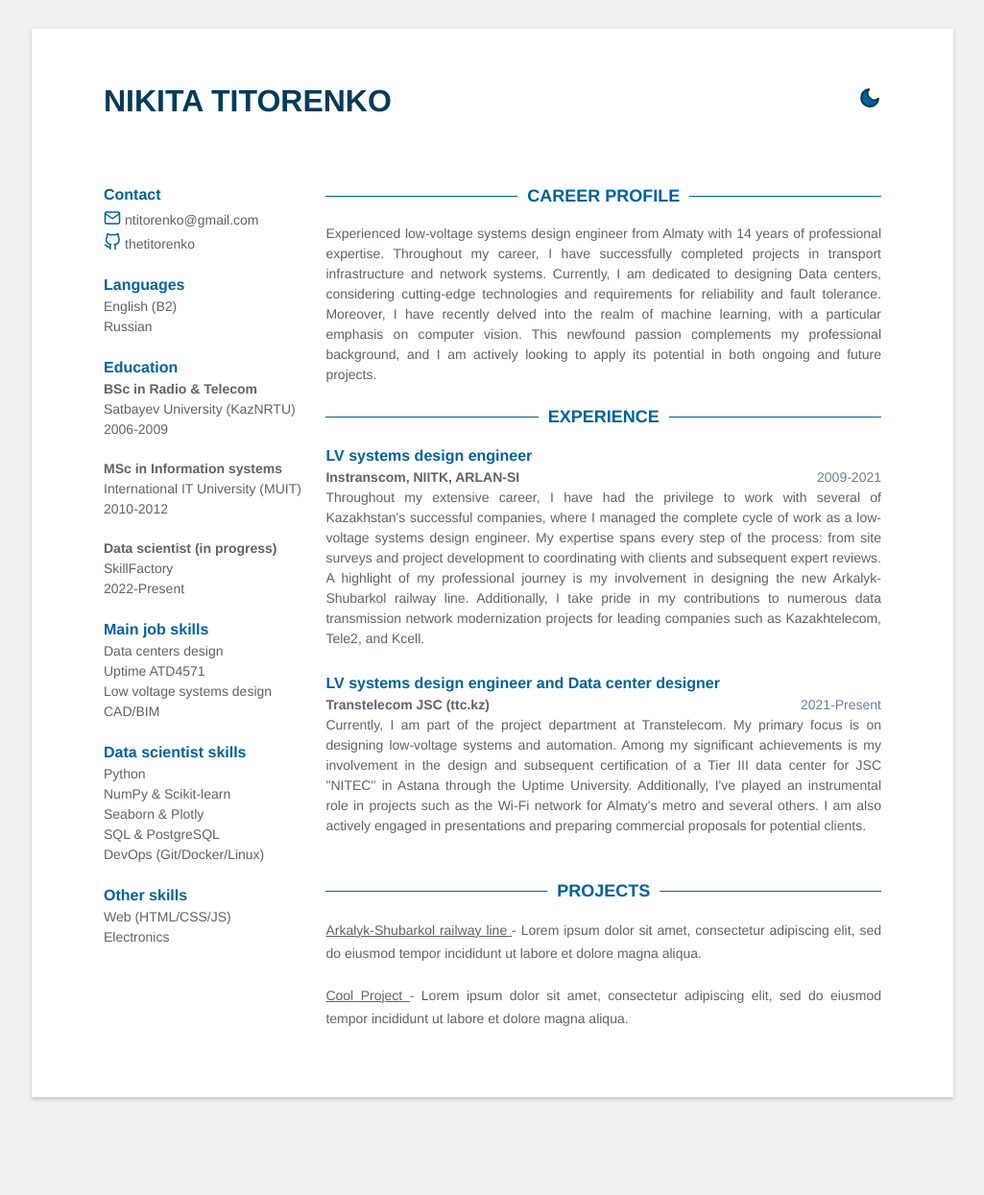
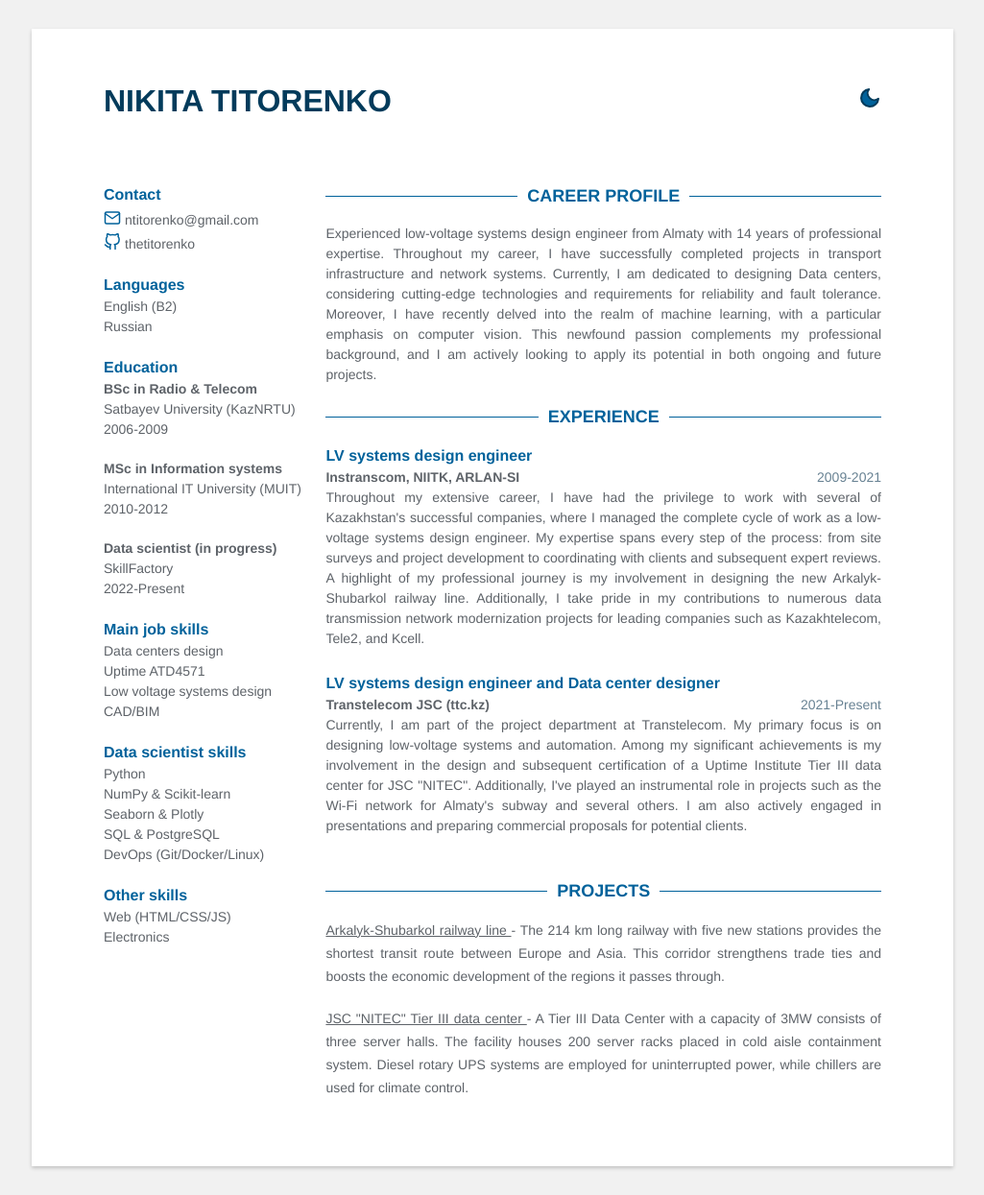
Before and after one commit to thetitorenko/thetitorenko, a Jekyll site: the page built from index.html, in a window 1280 px wide. Shown: the whole page at 96% size, without its empty margins (127-1152 px from the left). Built offline with Jekyll 4.4.1, drawn with Linux system fonts in a browser that asks for light colours; before the commit the page ends 1173 px from its top, so only the background shows below that.

Commit message:
modified:   _data/data.yml

```diff
--- a/_data/data.yml
+++ b/_data/data.yml
@@ -79,9 +79,9 @@ experience:
     details: |
       Currently, I am part of the project department at Transtelecom. My primary focus is on designing
       low-voltage systems and automation. Among my significant achievements is my involvement in the
-      design and subsequent certification of a Tier III data center for JSC "NITEC" in Astana through
-      the Uptime University. Additionally, I've played an instrumental role in projects such as the
-      Wi-Fi network for Almaty's metro and several others. I am also actively engaged in presentations
+      design and subsequent certification of a Uptime Institute Tier III data center for JSC "NITEC".
+      Additionally, I've played an instrumental role in projects such as the Wi-Fi network for Almaty's
+      subway and several others. I am also actively engaged in presentations
       and preparing commercial proposals for potential clients.
     # technologies_used: |
     #   Python, Tensorflow, Keras, Matlab
@@ -101,14 +101,16 @@ projects:
   - title: Arkalyk-Shubarkol railway line
     link: https://uic.org/com/enews/nr/414/article/ktz-kazakhstan-information-about
     details: |
-      Lorem ipsum dolor sit amet, consectetur adipiscing elit, sed do eiusmod
-      tempor incididunt ut labore et dolore magna aliqua.
+      The 214 km long railway with five new stations provides the shortest transit route between Europe
+      and Asia. This corridor strengthens trade ties and boosts the economic development of the regions
+      it passes through.
 
-  - title: Cool Project
-    link: #
+  - title: JSC "NITEC" Tier III data center
+    link: https://uptimeinstitute.com/component/tierachievement/datacenter/nitec-data-center/1766
     details: |
-      Lorem ipsum dolor sit amet, consectetur adipiscing elit, sed do eiusmod
-      tempor incididunt ut labore et dolore magna aliqua.
+      A Tier III Data Center with a capacity of 3MW consists of three server halls. The facility houses
+      200 server racks placed in cold aisle containment system. Diesel rotary UPS systems are employed
+      for uninterrupted power, while chillers are used for climate control.
 
 # Volunteering
 # volunteering:
```
